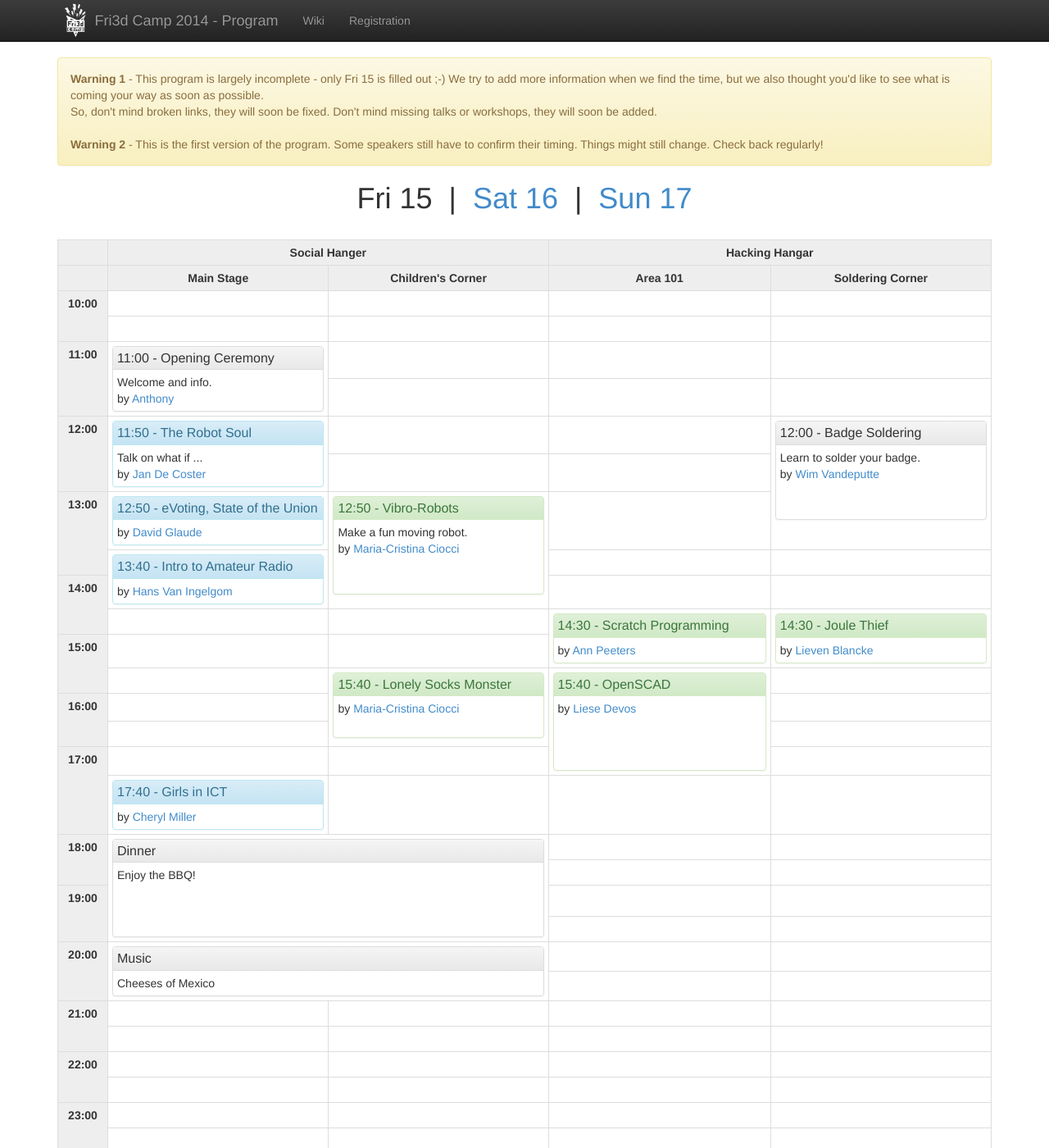
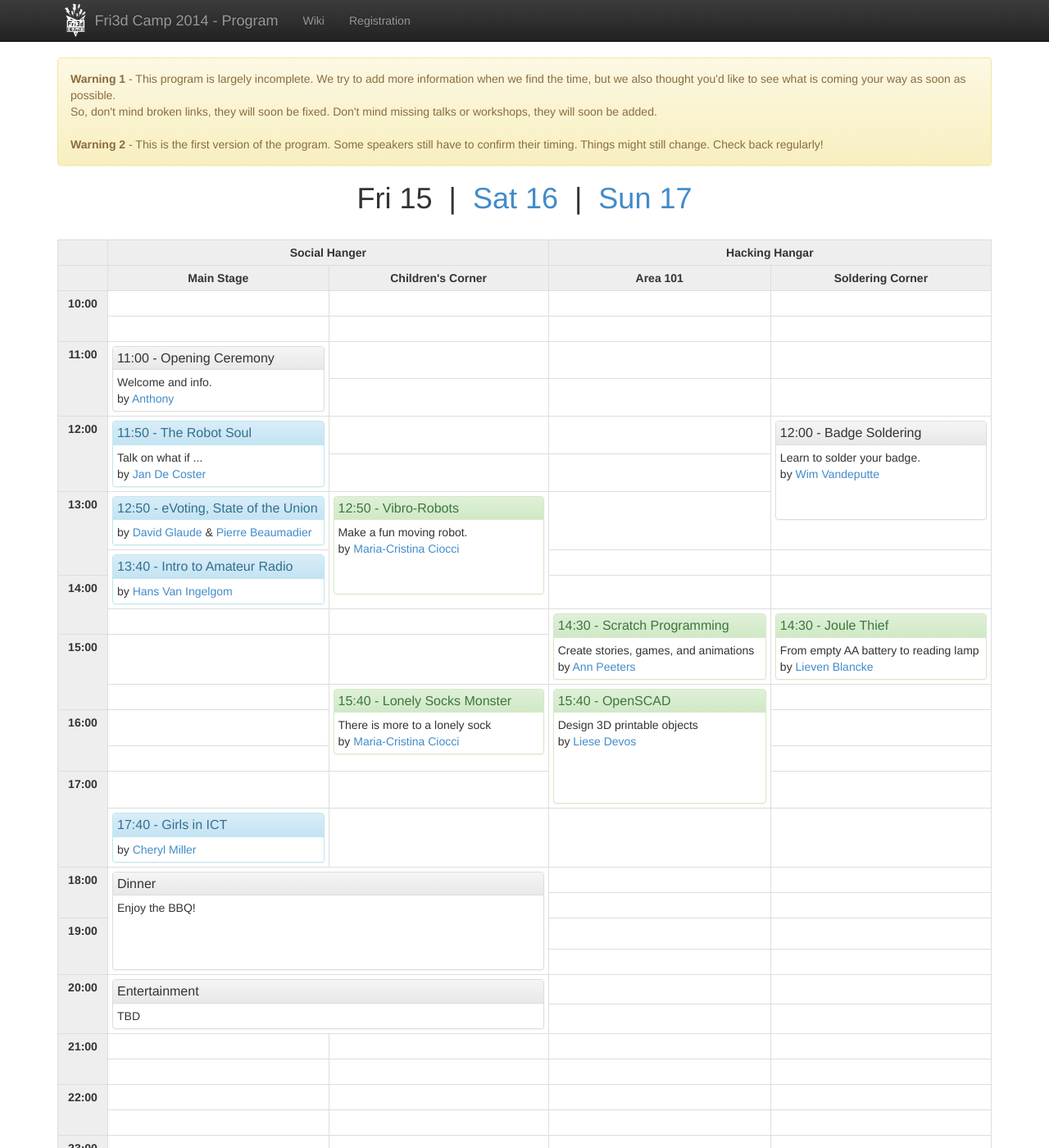
Before and after one commit to Fri3dCamp/program.fri3d.be, a Jekyll site: the page built from index.html, in a window 1280 px wide and 1400 px high. Shown: the whole window at 82% size. Built offline with Jekyll 4.4.1, drawn with Linux system fonts in a browser that asks for light colours; nearby versions of some CDN libraries.

Commit message:
cleaned up Fri 15

```diff
--- a/index.html
+++ b/index.html
@@ -13,10 +13,9 @@ function show(day) {
 
 <div class="alert alert-warning">
 
-  <strong>Warning 1</strong> - This program is largely incomplete - only Fri 15
-  is filled out ;-) We try to add more information when we find the time, but we
-  also thought you'd like to see what is coming your way as soon as
-  possible.<br>
+  <strong>Warning 1</strong> - This program is largely incomplete. We try to
+  add more information when we find the time, but we also thought you'd like to
+  see what is coming your way as soon as possible.<br>
 
   So, don't mind broken links, they will soon be fixed. Don't mind missing
   talks or workshops, they will soon be added.<br>
@@ -131,6 +130,7 @@ function show(day) {
         </div>
         <div class="panel-body">
           by <a href="speakers/david_glaude.html">David Glaude</a>
+          &amp; <a href="speakers/pierre_beaumadier.html">Pierre Beaumadier</a>
         </div>
       </div>
     </td>
@@ -176,6 +176,7 @@ function show(day) {
           <h3 class="panel-title"><a href="events/scratch_programming.html">14:30 - Scratch Programming</a></h3>
         </div>
         <div class="panel-body">
+          Create stories, games, and animations<br>
           by <a href="speakers/ann_peeters.html">Ann Peeters</a>
         </div>
       </div>
@@ -186,6 +187,7 @@ function show(day) {
           <h3 class="panel-title"><a href="events/joule_thief.html">14:30 - Joule Thief</a></h3>
         </div>
         <div class="panel-body">
+          From empty AA battery to reading lamp<br>
           by <a href="speakers/lieven_blancke.html">Lieven Blancke</a>
         </div>
       </div>
@@ -204,8 +206,8 @@ function show(day) {
           <h3 class="panel-title"><a href="events/lonely_socks_monster_owls.html">15:40 - Lonely Socks Monster</a></h3>
         </div>
         <div class="panel-body">
+          There is more to a lonely sock<br>
           by <a href="speakers/maria-cristina_ciocci.html">Maria-Cristina Ciocci</a>
-          <br><br>
         </div>
       </div>
     </td>
@@ -215,6 +217,7 @@ function show(day) {
           <h3 class="panel-title"><a href="events/openscad.html">15:40 - OpenSCAD</a></h3>
         </div>
         <div class="panel-body">
+          Design 3D printable objects<br>
           by <a href="speakers/liese_devos.html">Liese Devos</a>
           <br><br><br><br>
         </div>
@@ -285,10 +288,10 @@ function show(day) {
     <td rowspan="2" colspan="2">
       <div class="panel panel-default">
         <div class="panel-heading">
-          <h3 class="panel-title">Music</h3>
+          <h3 class="panel-title">Entertainment</h3>
         </div>
         <div class="panel-body">
-          Cheeses of Mexico
+          TBD
         </div>
       </div>
     <td>&nbsp;</td>
```
